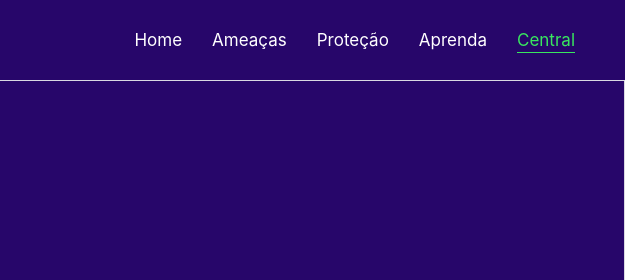
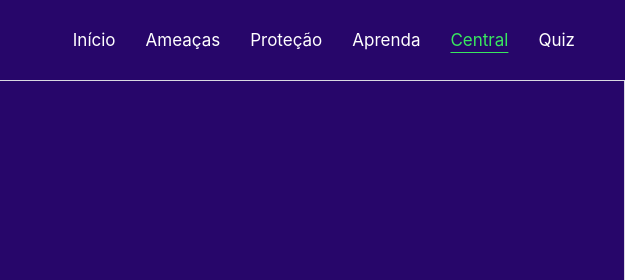
Before and after one commit to gabrielsoutodev/cybersecurity, a plain HTML site: page src/central.html in a window 1280 px wide. Shown: the top 280 px of the page, 655-1280 px from the left. Drawn offline with Linux system fonts and the light colour scheme.

Commit message:
Arrumando alguns bugs
Fix - Menu de interação

```diff
--- a/src/central.html
+++ b/src/central.html
@@ -5,6 +5,7 @@
     <meta name="viewport" content="width=device-width, initial-scale=1.0">
     <meta name="description" content="Saiba o que fazer em caso de golpe, conta invadida, link suspeito ou roubo de celular.">
     <title>Central de Ajuda | CyberGuard</title>
+    <link rel="icon" type="image/png" href="imagens/logo.png">
     <link rel="stylesheet" href="../style.css">
 </head>
 <body class="pagina-central">
@@ -15,11 +16,12 @@
                 <h3><span class="nome-marca">Cyber</span><span class="nome-marca-destaque">Guard</span></h3>
             </div>
             <ul class="links-menu">
-                <li><a href="../index.html#inicio">Home</a></li>
+                <li><a href="../index.html#inicio">Início</a></li>
                 <li><a href="ameacas.html#ameacas">Ameaças</a></li>
                 <li><a href="protecao.html">Proteção</a></li>
                 <li><a href="aprenda.html#aprenda">Aprenda</a></li>
                 <li><a href="#central" aria-current="page">Central</a></li>
+                <li><a href="quiz.html#quiz">Quiz</a></li>
             </ul>
         </nav>
     </header>
```
Also changed, not shown: src/ameacas.html (+1 -0 lines), src/aprenda.html (+2 -1 lines), src/protecao.html (+1 -0 lines).
